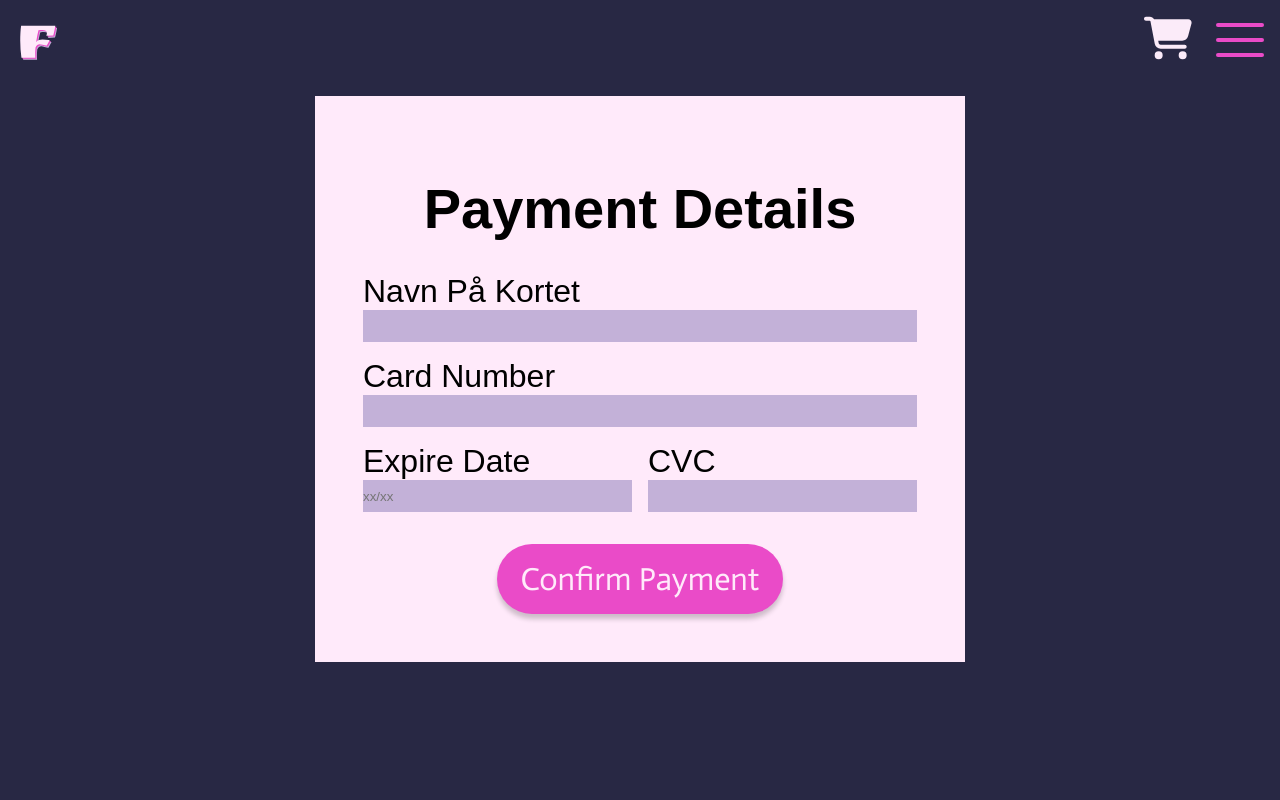
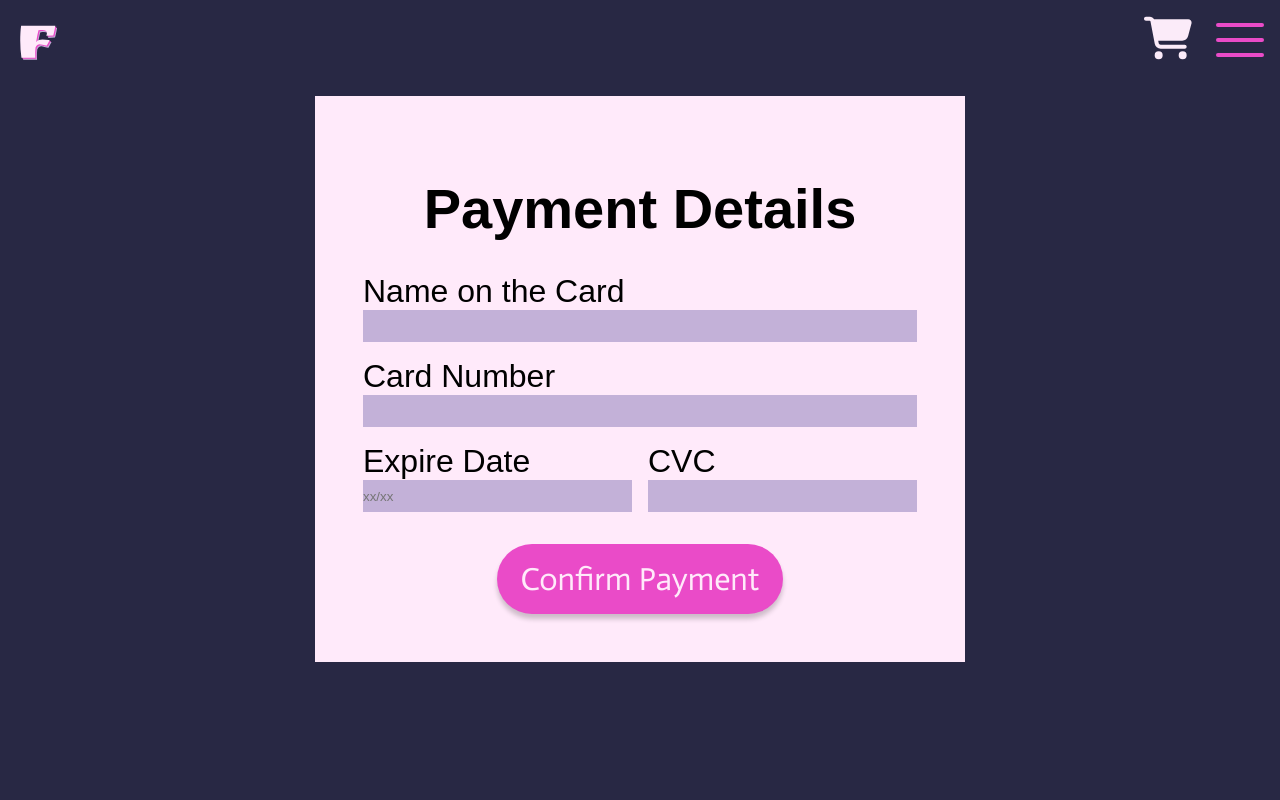
Before and after one commit to malt656c/foo_fest_app, a Next.js app: page /payment in a window 1280 px wide. Shown: the top 800 px of the page. Built offline with nearby package versions, Linux system fonts and the light colour scheme; a web font is replaced by a local one.

Commit message:
dansk til engelsk

```diff
--- a/components/Checkout.jsx
+++ b/components/Checkout.jsx
@@ -60,7 +60,7 @@ export default function Checkout() {
 
           <div className={styles.termsOfService}>
             <input type="checkbox" id="myCheckbox" name="myCheckbox" required />
-            <label htmlFor="myCheckbox">Jeg accepterer handelsbetingelserne og giver samtykke til at Foo-Fest behandler mine persondata.</label>
+            <label htmlFor="myCheckbox">I accept the terms and conditions and consent to Foo-Fest processing my personal data.</label>
           </div>
         </div>
         <button role="button" className={styles.checkoutButton}>
--- a/components/Payment.jsx
+++ b/components/Payment.jsx
@@ -12,7 +12,7 @@ export default function Payment() {
         {/* <span>{"(bare tryk på Confirm Payment, vi leger bare)"}</span> */}
         <form className={styles.paymentFormGrid}>
           <label className={styles.paymentLabel} htmlFor="navn">
-            Navn På Kortet
+            Name on the Card
           </label>
           <input className={styles.paymentInput} type="text" name="navn" id="navn" required />
           <label className={styles.paymentLabel} htmlFor="kortnummer">
```
